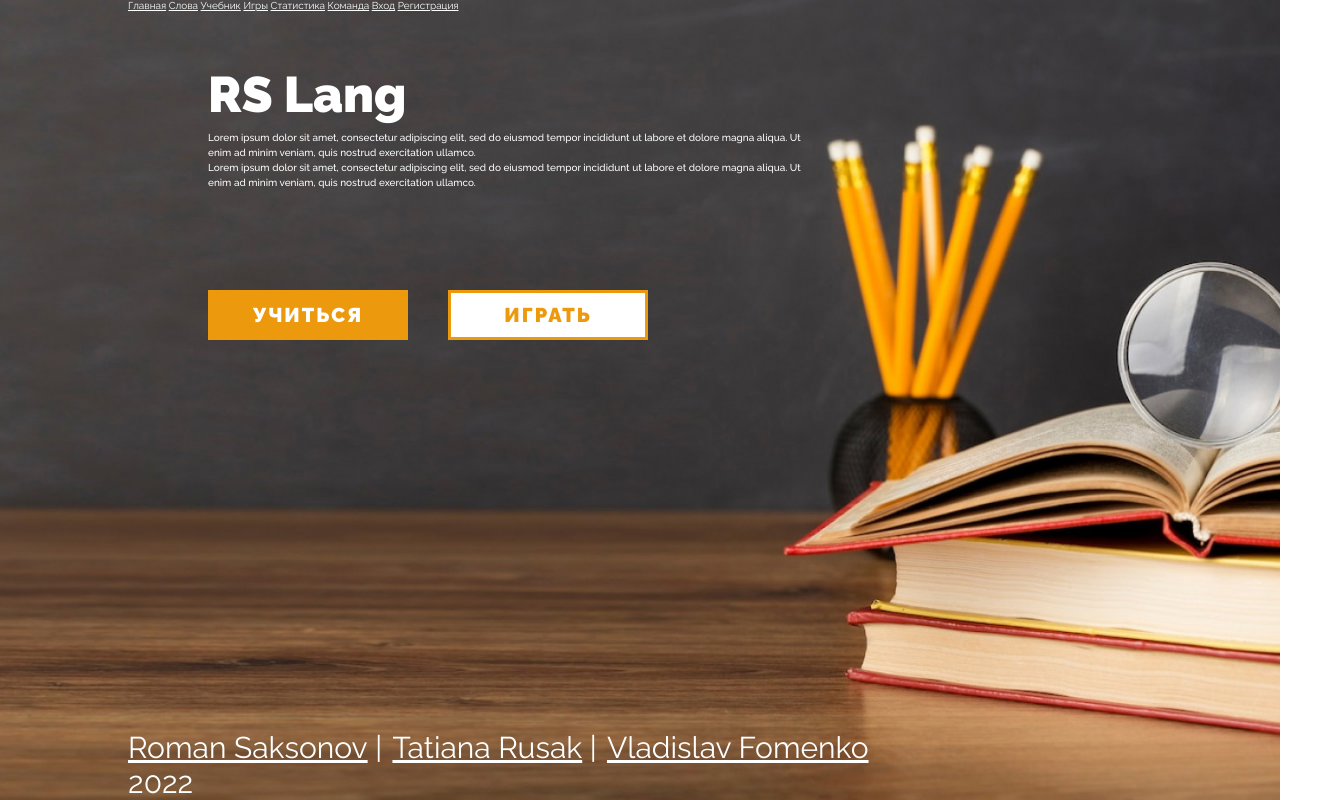
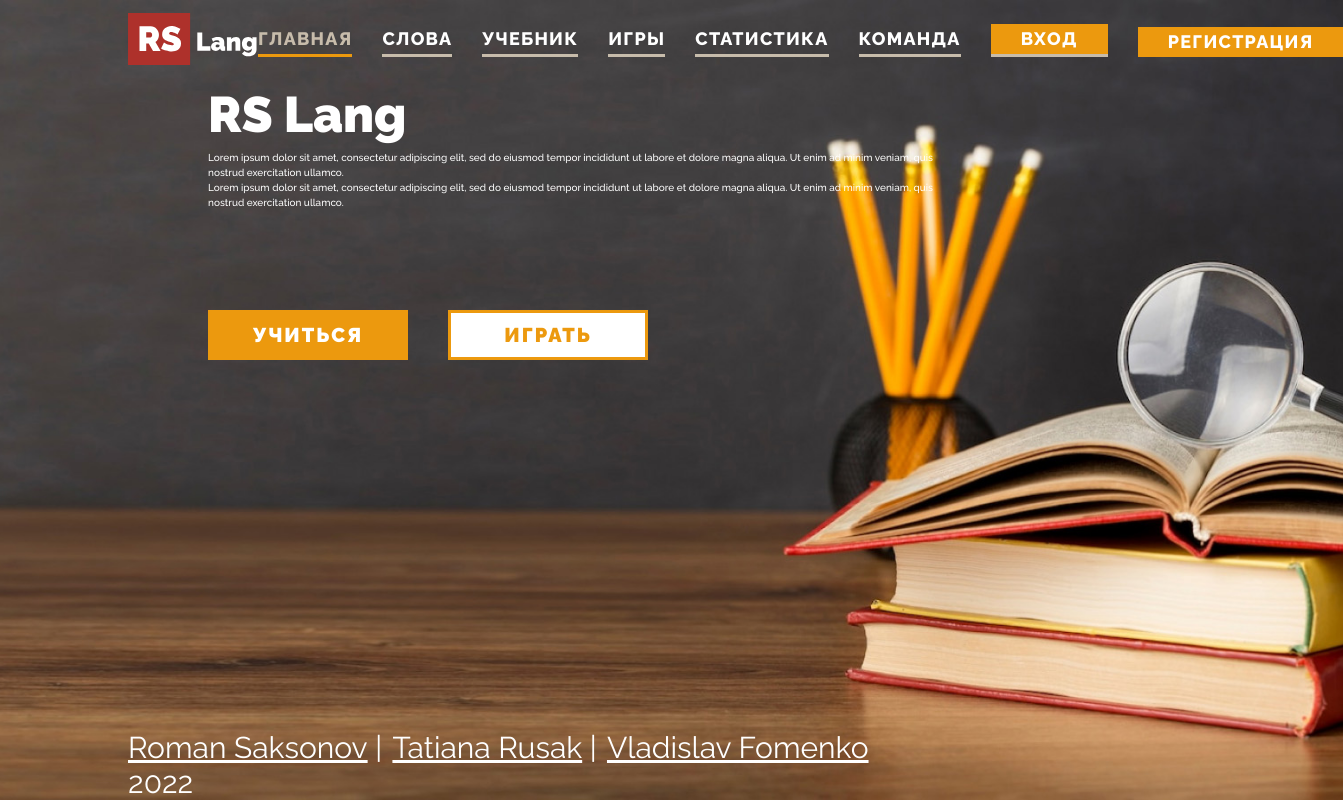
Before and after one commit to kramans1990/rs-lang, a website built with webpack: page src/index.html in a window 1280 px wide. Shown: the whole page, 1343 px wide, since content can reach past the window. Built offline with nearby package versions, Linux system fonts and the light colour scheme; a web font is replaced by a local one.

Commit message:
feat: add stylization to header

```diff
--- a/src/App.ts
+++ b/src/App.ts
@@ -39,9 +39,10 @@ class App {
     //   document.querySelector('.words-page-link')?.addEventListener('click', (): void => {
     //     this.page = new WordsPage();
     //   });
-    document.querySelector('.book-page-link')?.addEventListener('click', (): void => {
+    document.querySelector('.book-page-link')?.addEventListener('click', (e): void => {
       const controller: ApplicationContoller = new BookController();
       App.setController(controller);
+      (e.target as HTMLLIElement).classList.add('active');
     });
     //   document.querySelector('.stat-page')?.addEventListener('click', (): void => {
     //   document.querySelector('.book-page-link')?.addEventListener('click', (): void => {
--- a/src/index.html
+++ b/src/index.html
@@ -9,15 +9,22 @@
   <title>Document</title>
 </head>
 <body>
-  <header>
-    <a class="main-page-link" href="#">Главная</a>
-    <a class="words-page-link" href="#">Слова</a>
-    <a class="book-page-link"  href="#">Учебник</a>
-    <a class="game-page-link" href="#">Игры</a>
-    <a class="stat-page-link" href="#">Статистика</a>
-    <a class="team-page-link"  href="#">Команда</a>
-    <a class="sign-in-page-link" href="#">Вход</a>
-    <a class="sign-up-page-link" href="#">Регистрация</a>
+  <header class="header container">
+    <a href="./" class="header__logo">
+        <img src="./assets/svg/rs_lang_logo.svg" alt="logo">
+    </a>
+    <nav class="header_nav">
+        <ul class="nav-list">
+            <li class="nav-list__item active main-page-link" id="words-page" href="#">Главная</li>
+            <li class="nav-list__item words-page-link" id="words-page"  href="#">Слова</li>
+            <li class="nav-list__item book-page-link" id="book-page"  href="#">Учебник</li>
+            <li class="nav-list__item game-page-link" id="game-page" href="#">Игры</li>
+            <li class="nav-list__item stat-page-link" id="stat-page" href="#">Статистика</li>
+            <li class="nav-list__item team-page-link" id="team-page"  href="#">Команда</li>
+            <li class="nav-list__item sign-in sign-in-page-link" id="auth-page" href="#">Вход</li>
+            <li class="nav-list__item sign-in sign-up-page-link" id="auth-page" href="#">Регистрация</li>
+        </ul>
+    </nav>
   </header>
   <main class="main"></main>
   <footer>
--- a/src/styles/main-page.css
+++ b/src/styles/main-page.css
@@ -1,3 +1,63 @@
+header {
+  display: flex;
+  justify-content: space-between;
+  align-items: center;
+  height: 80px;
+  width: 100%;
+  margin: 0 auto;
+}
+
+.header__logo img {
+  width: 130px;
+  height: auto;
+}
+
+.nav-list {
+  display: flex;
+  justify-content: flex-end;
+  flex-direction: row;
+  align-items: flex-end;
+  list-style-type: none;
+  gap: 30px;
+}
+
+.nav-list__item {
+  padding-bottom: 6px;
+  font-weight: 800;
+  font-size: 1.8rem;
+  line-height: 1.8rem;
+  letter-spacing: 1.275px;
+  color: #ffffff;
+  text-transform: uppercase;
+  border-bottom: solid 3px var(--color-gray-light);
+  cursor: pointer;
+  transition: all 0.3s;
+}
+
+.nav-list__item.active {
+  color: #c7bcab;
+  border-bottom: solid 3px var(--color-main);
+  /* pointer-events: none; */
+  user-select: none;
+}
+
+.nav-list__item:hover {
+  border-bottom: solid 3px var(--color-main);
+}
+
+.nav-list__item:last-of-type {
+  border-bottom: none;
+}
+
+.sign-in {
+  padding: 6px 30px;
+  background-color: var(--color-main);
+}
+
+.sign-in:hover {
+  border-top-left-radius: 8px;
+}
+
 .sign-in:active {
   scale: 96%;
 }
--- a/src/styles/main.css
+++ b/src/styles/main.css
@@ -46,17 +46,6 @@ body {
   background-repeat: no-repeat;
   background-size: cover;
   background-position: center;
-}
-
-header {
-  height: 60px;
-  margin: 0 auto;
-  width: 100%;
-  background: transparent;
-}
-
-header a {
-  color: #ffffff;
 }
 
 main {
```
